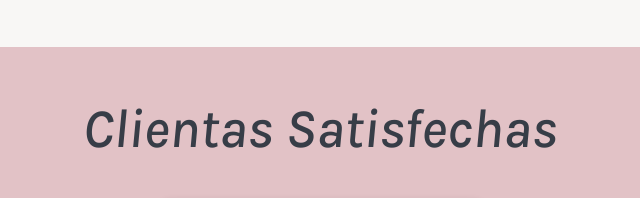
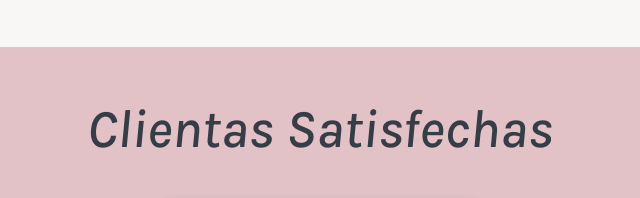
Before and after one commit to EstebanRodriguezDev/Web-Page-Alejandra-Giudice, a plain HTML site: page index.html in a window 1280 px wide. Shown: the part 2451-2649 px from the top of the page, 320-960 px from the left. Drawn offline with nearby package versions, Linux system fonts and the light colour scheme.

Commit message:
Confirm 2

```diff
--- a/src/scss/_contact.scss
+++ b/src/scss/_contact.scss
@@ -1,5 +1,4 @@
 /* CONTACT */
-
 .contact {
   width: 100%;
   height: auto;
@@ -11,7 +10,6 @@
   justify-content: center;
   background: #e2c2c6;
 }
-
 .contact__title {
   position: relative;
   color: #373d47;
--- a/src/scss/_customers.scss
+++ b/src/scss/_customers.scss
@@ -9,14 +9,12 @@
   align-items: center;
   flex-wrap: wrap;
 }
-
 .customers__title {
   color: #373d47;
-  font-size: 55px;
+  font-size: 54px;
   font-weight: 500;
   margin-bottom: 10px;
 }
-
 .costumbers__copy {
   position: relative;
   color: #373d47;
--- a/src/scss/_footer.scss
+++ b/src/scss/_footer.scss
@@ -12,7 +12,6 @@
   border-top: 1px solid transparent;
   box-shadow: 1px 1px 10px 0 rgba(0, 0, 0, 0.2);
 }
-
 .footer__logo {
   width: 50%;
   height: auto;
```
Also changed, not shown: public/css/main.css, 1 other file.
